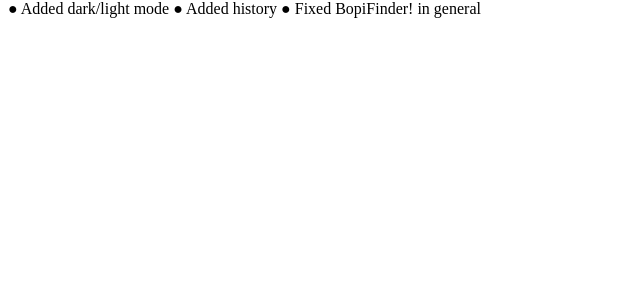
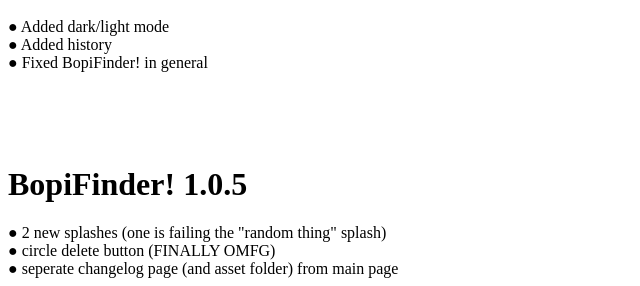
Before and after one commit to BopiFinder/bopifinder.github.io, a plain HTML site: page changelog/index.html in a window 1280 px wide. Shown: the part 752-1038 px from the top of the page, without its empty margins (0-640 px from the left). Before the commit the page ends 800 px from the top, so only its background shows below. Drawn offline with Linux system fonts and the light colour scheme.

Commit message:
Update index.html

```diff
--- a/changelog/index.html
+++ b/changelog/index.html
@@ -24,15 +24,20 @@
       ● Started Changelog
         <br><br><br><br><br>
         <h1>BopiFinder! 1.0.2</h1>
-        ● Added bopi links
+        ● Added bopi links<br>
         ● Added random user splash
         <br><br><br><br><br>
         <h1>No record for BopiFinder! 1.0.3</h1>
         <br><br><br><br><br>
         <h1>BopiFinder! 1.0.4</h1>
-        ● Added dark/light mode
-        ● Added history
+        ● Added dark/light mode<br>
+        ● Added history<br>
         ● Fixed BopiFinder! in general
+        <br><br><br><br><br>
+        <h1>BopiFinder! 1.0.5</h1>
+        ● 2 new splashes (one is failing the "random thing" splash)<br>
+        ● circle delete button (FINALLY OMFG)<br>
+        ● seperate changelog page (and asset folder) from main page
     </div>
   </body>
 </html>
```
